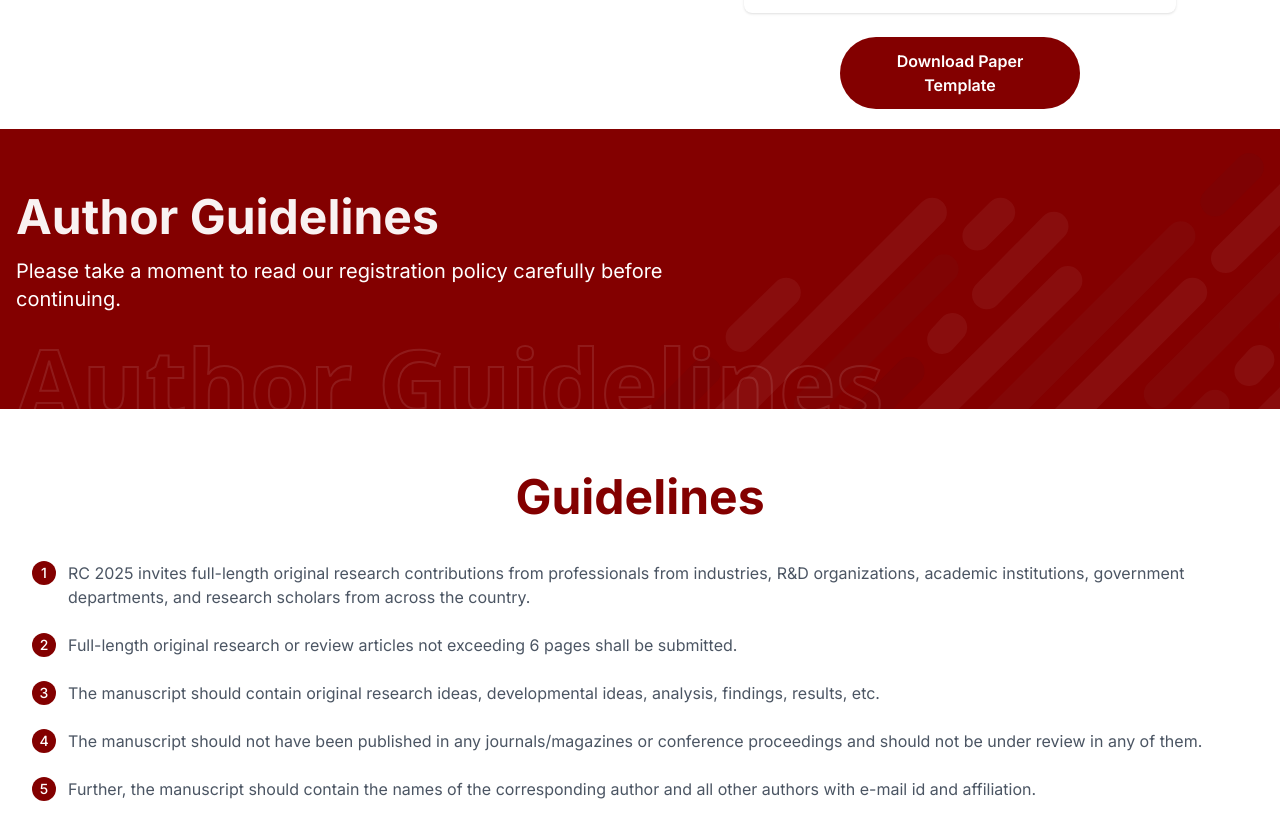
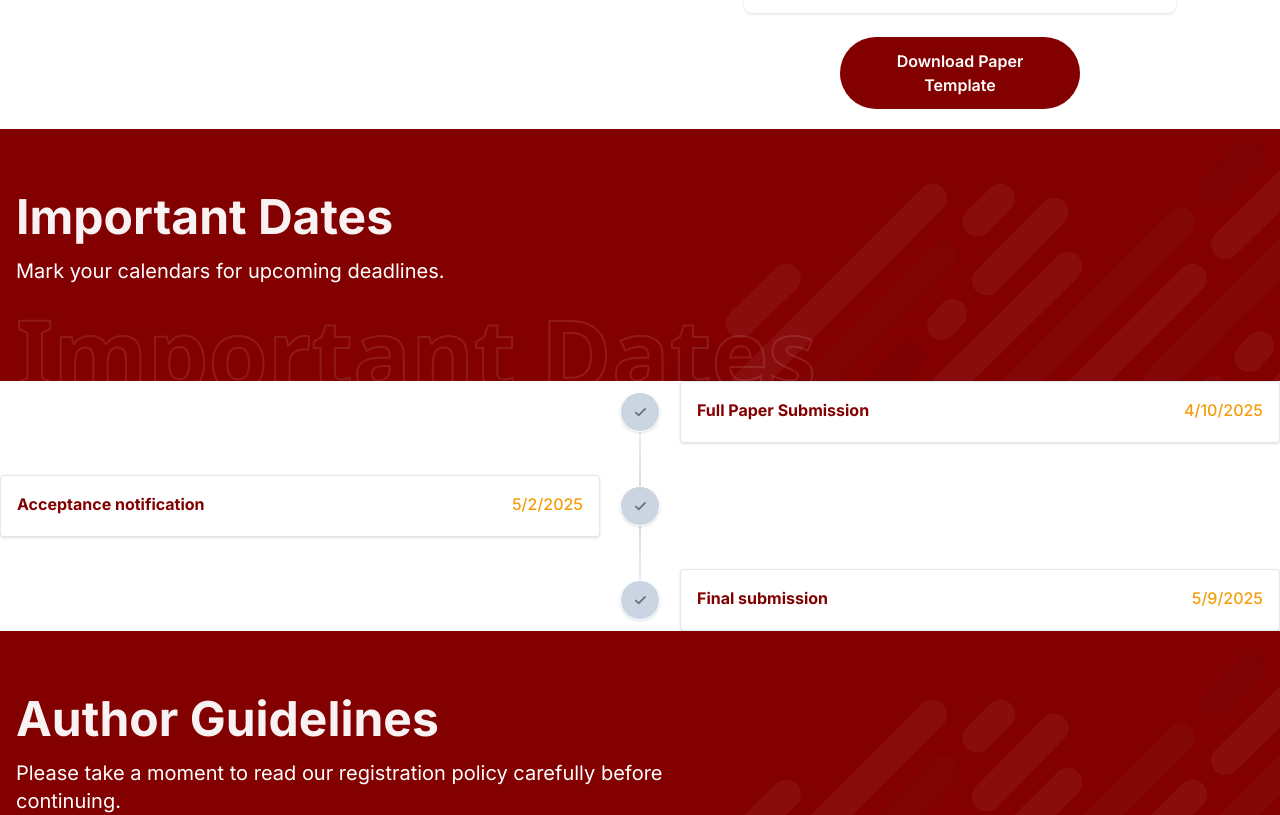
Before and after one commit to kmrsanthosh/TCEResearchConclave, a Next.js app: page / in a window 1280 px wide. Shown: the part 2460-3275 px from the top of the page. Built offline with nearby package versions, Linux system fonts and the light colour scheme.

Commit message:
Add ImportantDates component to Home page

```diff
--- a/app/page.tsx
+++ b/app/page.tsx
@@ -1,7 +1,10 @@
+"use client";
+
 import About from "@/components/Home/About";
 import AuthorGuidelines from "@/components/Home/AuthorGuidelines";
 import CallForPaper from "@/components/Home/CallForPaper";
 import { Hero } from "@/components/Home/Hero";
+import ImportantDates from "@/components/Home/ImportantDates";
 import Registration from "@/components/Home/Registration";
 
 export default function Home() {
@@ -10,6 +13,7 @@ export default function Home() {
       <Hero />
       <About />
       <CallForPaper />
+      <ImportantDates />
       <AuthorGuidelines />
       <Registration />
     </div>
--- /dev/null
+++ b/components/Home/ImportantDates.tsx
@@ -0,0 +1,21 @@
+import React from "react";
+import SectionHeader from "../SectionHeader";
+import AnimatedTimeline from "../timeline/AnimatedTimeline";
+import { timelineData } from "@/app/data";
+
+const ImportantDates = () => {
+  return (
+    <>
+      <SectionHeader
+        id="important-dates"
+        sectionTitle={"Important Dates"}
+        sectionDescription={"Mark your calendars for upcoming deadlines."}
+        sectionButtonText={"Submit Now"}
+        sectionButtonHref={""}
+      />
+      <AnimatedTimeline timelineData={timelineData} />
+    </>
+  );
+};
+
+export default ImportantDates;
```
